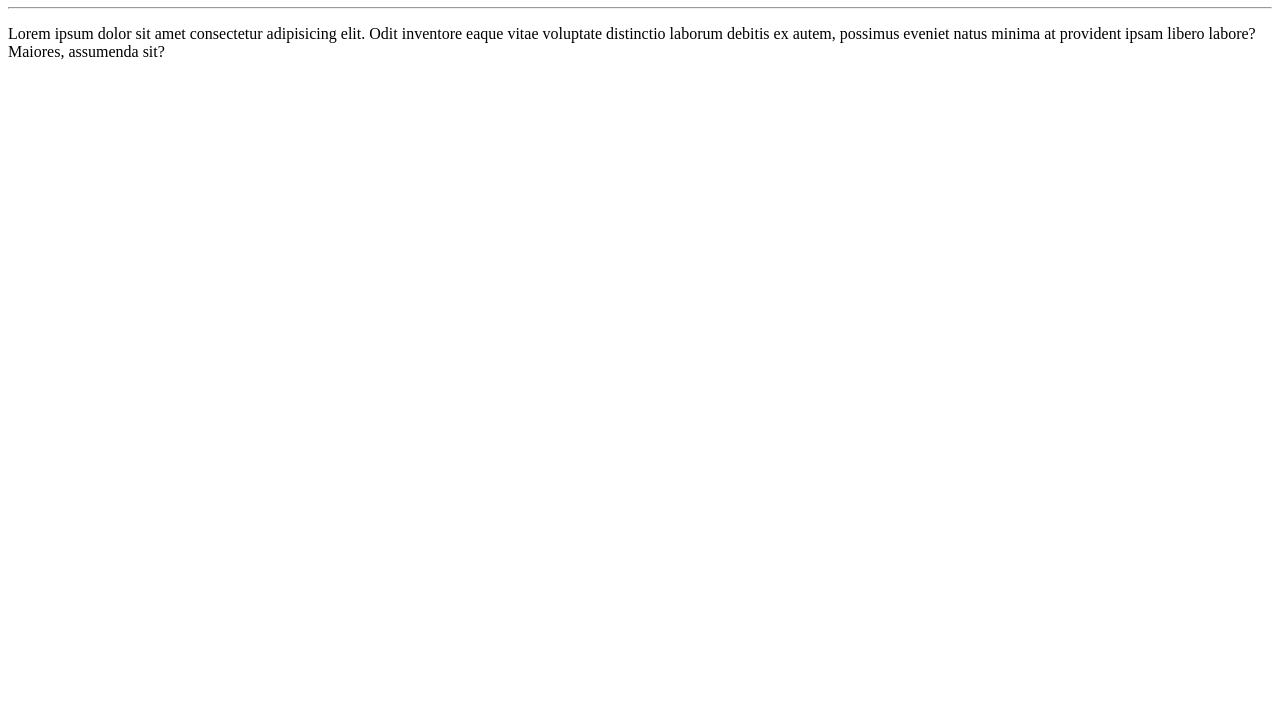
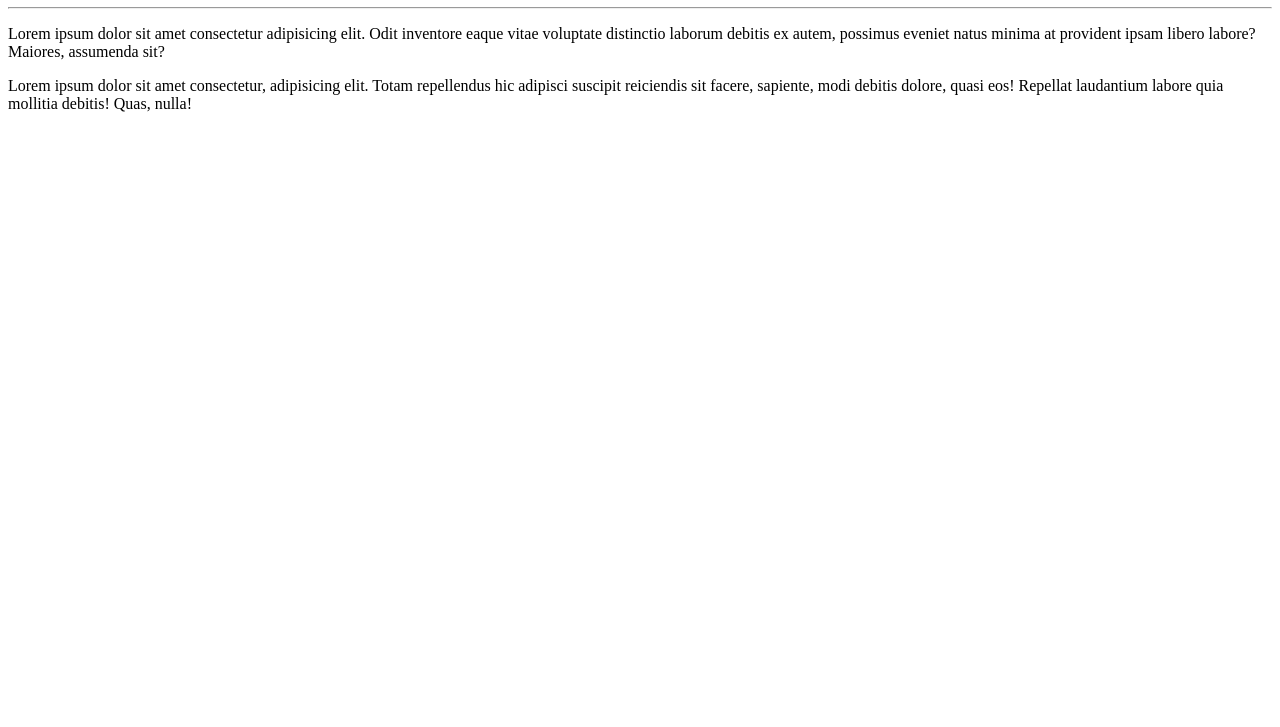
Before and after one commit to felipewolver/ola-mundo, a plain HTML site: page projeto-exemplo/index.html in a window 1280 px wide. Shown: the part 73-800 px from the top of the page. Drawn offline with Linux system fonts and the light colour scheme.

Commit message:
Acrescentando paragrafo no index

```diff
--- a/projeto-exemplo/index.html
+++ b/projeto-exemplo/index.html
@@ -1,4 +1,5 @@
 <!-- Colocar um exclamação(!) e apertar Enter o editor vai criar um codigo padrao html -->
+<!-- Na github desktpo na tela de commit basta fazer ctrl + enter para commitar as modificaçoes e ctrl+p para dah o push e enviar -->
 <!DOCTYPE html>
 <html lang="pt-br">
 <head>
@@ -16,5 +17,10 @@
         assumenda sit?
     </p>
 
+    <p> Lorem ipsum dolor sit amet consectetur, adipisicing elit.
+        Totam repellendus hic adipisci suscipit reiciendis sit facere,
+        sapiente, modi debitis dolore, quasi eos! Repellat laudantium labore quia mollitia debitis!
+        Quas, nulla! </p>
+
 </body>
 </html>
```
